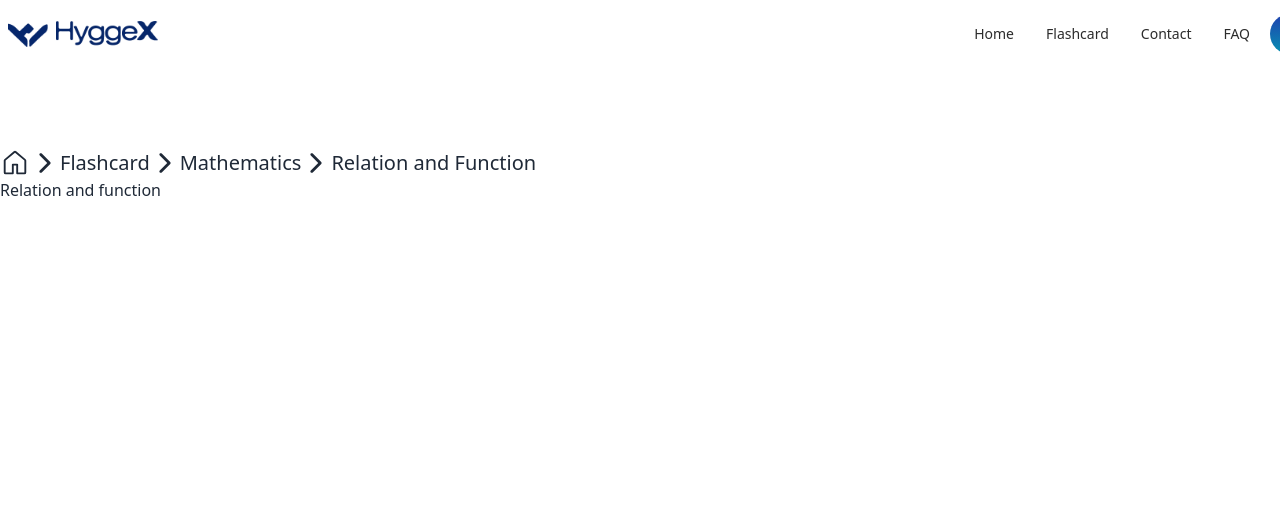
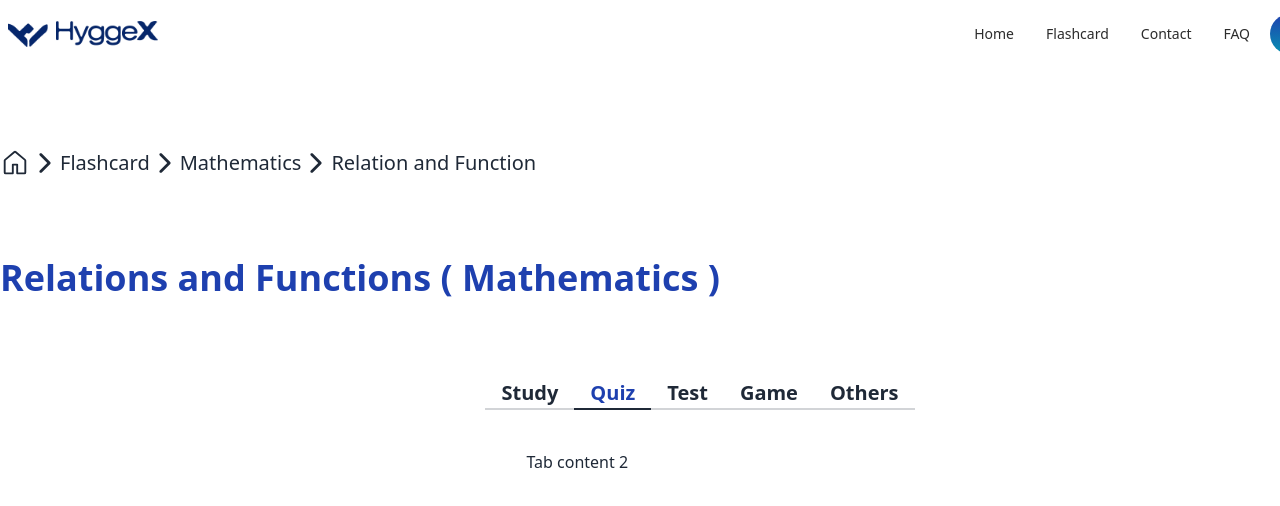
Before and after one commit to Abrar-404/HyggeX, a React (Vite) app: page /relation in a window 1280 px wide. Shown: the top 506 px of the page. Built offline with nearby package versions, Linux system fonts and the light colour scheme; no server answers.

Commit message:
added tabs

```diff
--- /dev/null
+++ b/src/Components/Styles/tabs.css
@@ -0,0 +1,21 @@
+/* .tabs {
+  display: flex;
+} */
+/*
+.tab {
+  display: none;
+} */
+
+/* .tab-content {
+  display: none;
+} */
+
+.tab:checked + .tab-content {
+  display: block;
+}
+
+.tab:checked {
+  background-color: white; /* Set the background color to blue for the active tab */
+  color: #1e40af; /* Set the text color to white for better visibility */
+  font-weight: bold;
+}
--- a/src/Pages/Relation/Relation.jsx
+++ b/src/Pages/Relation/Relation.jsx
@@ -1,7 +1,69 @@
+import '../../Components/Styles/tabs.css';
+
 const Relation = () => {
   return (
     <div>
-      <h1>Relation and function</h1>
+      <h1 className="mt-20 lg:text-4xl md:text-2xl text-xl text-blue-800 font-bold">
+        Relations and Functions ( Mathematics )
+      </h1>
+
+      <div className="flex justify-center mt-20">
+        <div role="tablist" className="tabs tabs-bordered">
+          <input
+            type="radio"
+            name="my_tabs_1"
+            role="tab"
+            className="tab text-xl font-bold"
+            aria-label="Study"
+          />
+          <div role="tabpanel" className="tab-content p-10">
+            Tab content 1
+          </div>
+
+          <input
+            type="radio"
+            name="my_tabs_1"
+            role="tab"
+            className="tab text-xl font-bold"
+            aria-label="Quiz"
+            checked
+          />
+          <div role="tabpanel" className="tab-content p-10">
+            Tab content 2
+          </div>
+
+          <input
+            type="radio"
+            name="my_tabs_1"
+            role="tab"
+            className="tab text-xl font-bold"
+            aria-label="Test"
+          />
+          <div role="tabpanel" className="tab-content p-10">
+            Tab content 3
+          </div>
+          <input
+            type="radio"
+            name="my_tabs_1"
+            role="tab"
+            className="tab text-xl font-bold"
+            aria-label="Game"
+          />
+          <div role="tabpanel" className="tab-content p-10">
+            Tab content 3
+          </div>
+          <input
+            type="radio"
+            name="my_tabs_1"
+            role="tab"
+            className="tab text-xl font-bold"
+            aria-label="Others"
+          />
+          <div role="tabpanel" className="tab-content p-10">
+            Tab content 3
+          </div>
+        </div>
+      </div>
     </div>
   );
 };
```
